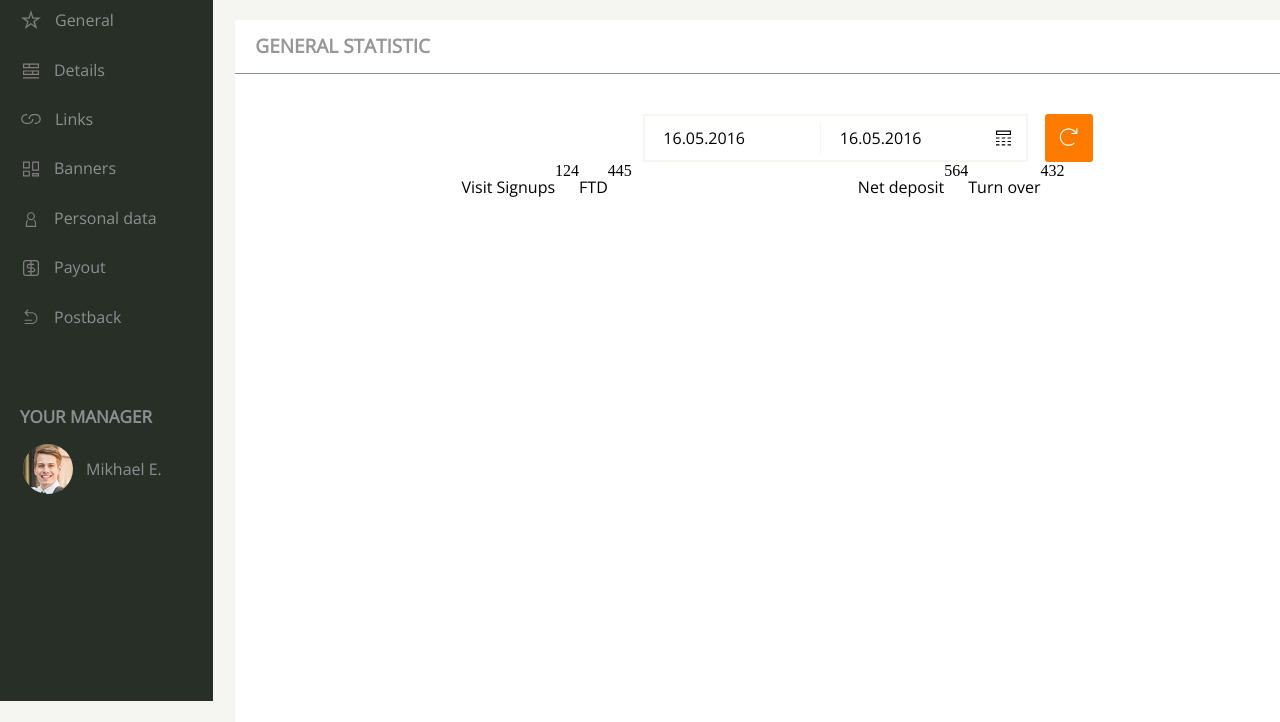
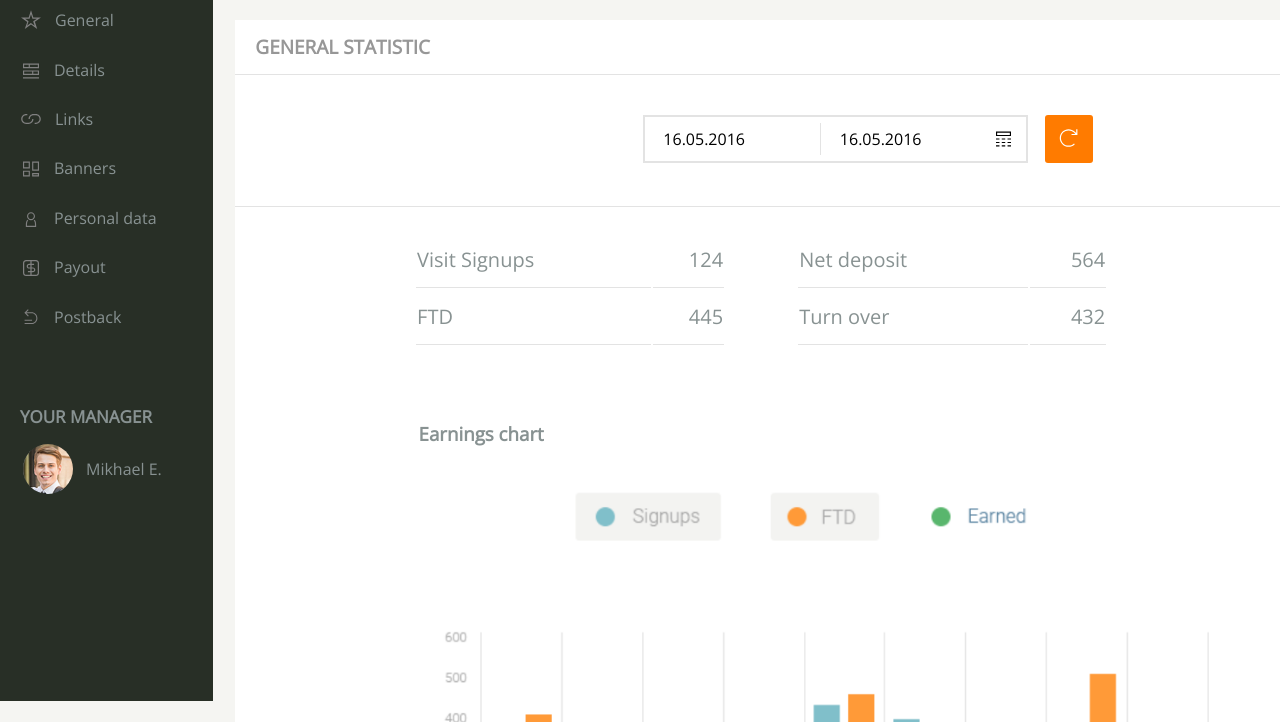
Before and after one commit to Kamil-96/solo-project-1, a website: page src/index.html in a window 1280 px wide. Shown: the part 78-800 px from the top of the page. Drawn offline with nearby package versions, Linux system fonts and the light colour scheme; files that its build step writes are made by us from their sources; a web font is replaced by a local one.

Commit message:
Add html and styles for 'general statistic' section

```diff
--- a/src/index.html
+++ b/src/index.html
@@ -53,7 +53,8 @@
           </div>
         </div>
       </aside>
-      <section class="general-statistic col-md-10">
+      <div class="content-wrapper col-md-10">
+        <section class="general-statistic">
           <h2 class="section-title">GENERAL STATISTIC</h2>
           <div class="calendar-container">
             <div class="calendar-wrapper">
@@ -63,17 +64,41 @@
             </div>
             <a href="#"><img src="images/refresh.svg" alt="refresh"></a>
           </div>
-        <div class="earnings-stats">
-          <div class="earnings-wrapper1">
-            <p>Visit Signups</p><span>124</span>
-            <p>FTD</p><span>445</span>
+          <div class="table-wrapper">
+            <table class="table-1">
+              <tbody>
+                <tr>
+                  <td>Visit Signups</td>
+                  <td class="right-column">124</td>
+                </tr>
+                <tr>
+                  <td>FTD</td>
+                  <td class="right-column">445</td>
+                </tr>
+              </tbody>
+            </table>
+            <table class="table-2">
+              <tbody>
+                <tr>
+                  <td>Net deposit</td>
+                  <td class="right-column">564</td>
+                </tr>
+                <tr>
+                  <td>Turn over</td>
+                  <td class="right-column">432</td>
+                </tr>
+              </tbody>
+            </table>
           </div>
-          <div class="earnings-wrapper2">
-            <p>Net deposit</p><span>564</span>
-            <p>Turn over</p><span>432</span>
-          </div>
+          <div class="chart-wrapper">
+            <h3>Earnings chart</h3>
+            <img src="images/earnigs-chart.png" alt="">
           </div>
         </section>
+        <section class="general-links">
+          <h2 class="section-title">Links</h2>
+        </section>
+      </div>
     </main>
   </body>
 </html>
--- a/src/sass/_layout.scss
+++ b/src/sass/_layout.scss
@@ -5,8 +5,8 @@ h1, h2, h3, p{
 .section-title {
   color: $section-title-color;
   font-size: 19px;
-  border-bottom: 1px solid #889292;
-  padding: 0 0 15px 20px;
+  border-bottom: 1px solid $border-color;
+  padding: 17px 0 15px 20px;
   margin-top: 16px;
 }
 
--- a/src/sass/_variables.scss
+++ b/src/sass/_variables.scss
@@ -6,6 +6,7 @@ $page-background-color: #f5f5f2;
 $sidebar-color: #282f26;
 $sidebar-hover-color: #486141;
 $button-color: #ff7b00;
+$border-color: #e3e3e3;
 
 /* Font sizes */
 $paragraph-font-size: 14px;
--- a/src/sass/components/_sidebar.scss
+++ b/src/sass/components/_sidebar.scss
@@ -120,6 +120,10 @@
 
     p {
       margin-left: 13px;
+
+      &:hover {
+        color: $sidebar-hover-color;
+      }
     }
   }
 }
--- a/src/sass/sections/_general_statistic.scss
+++ b/src/sass/sections/_general_statistic.scss
@@ -1,7 +1,11 @@
+.content-wrapper {
+  padding-left: 0;
+
   .general-statistic {
     background-color: $brand-main-color;
     margin-top: 21px;
-  padding: 0;
+    margin-bottom: 25px;
+    padding: 0 0 15px 0;
 
 
     .calendar-container {
@@ -10,12 +14,12 @@
       align-items: center;
       max-height: 300px;
       max-width: 450px;
-    margin: 40px 0 0 408px;
+      margin: 40px 0 43px 408px;
 
       .calendar-wrapper {
         max-width: 400px;
         margin-right: 17px;
-      border: 2px solid $page-background-color;
+        border: 2px solid $border-color;
         display: flex;
         justify-content: space-between;
         align-items: center;
@@ -29,7 +33,7 @@
         p:last-of-type {
           margin-left: 0;
           padding: 7px 0 7px 19px;
-        border-left: 1px solid $page-background-color;
+          border-left: 1px solid $border-color;
         }
 
         img {
@@ -60,16 +64,59 @@
       }
     }
 
-  .earnings-stats {
+    .table-wrapper {
       display: flex;
-    justify-content: space-evenly;
+      font-size: 20px;
+      padding: 24px 17% 0 17%;
+      font-family: $paragraph-font;
+      color: $paragraph-color;
+      border-top: 1px solid $border-color;
 
-    .earnings-wrapper1 {
-      display: flex;
+      .table-1 {
+        height: 116px;
+        flex: 50%;
+        margin-right: 70px;
+
+        .right-column {
+          text-align: right;
         }
 
-    .earnings-wrapper2 {
-      display: flex;
+        td {
+          border-bottom: 1px solid $border-color;
+        }
+      }
+
+      .table-2 {
+        flex: 50%;
+
+        .right-column {
+          text-align: right;
+        }
+
+        td {
+          border-bottom: 1px solid $border-color;
         }
       }
     }
+
+    .chart-wrapper {
+      width: 70%;
+      margin-left: 16%;
+      padding-top: 57px;
+
+      h3 {
+        color: $paragraph-color;
+        margin-bottom: 25px;
+        margin-left: 15px;
+      }
+
+      img {
+        max-width: 850px;
+      }
+    }
+  }
+
+  .general-links {
+    background-color: $brand-main-color;
+  }
+}
```
Also changed, not shown: src/images/earnigs-chart.png (added). Lines whose indentation alone changed are shown as unchanged.
